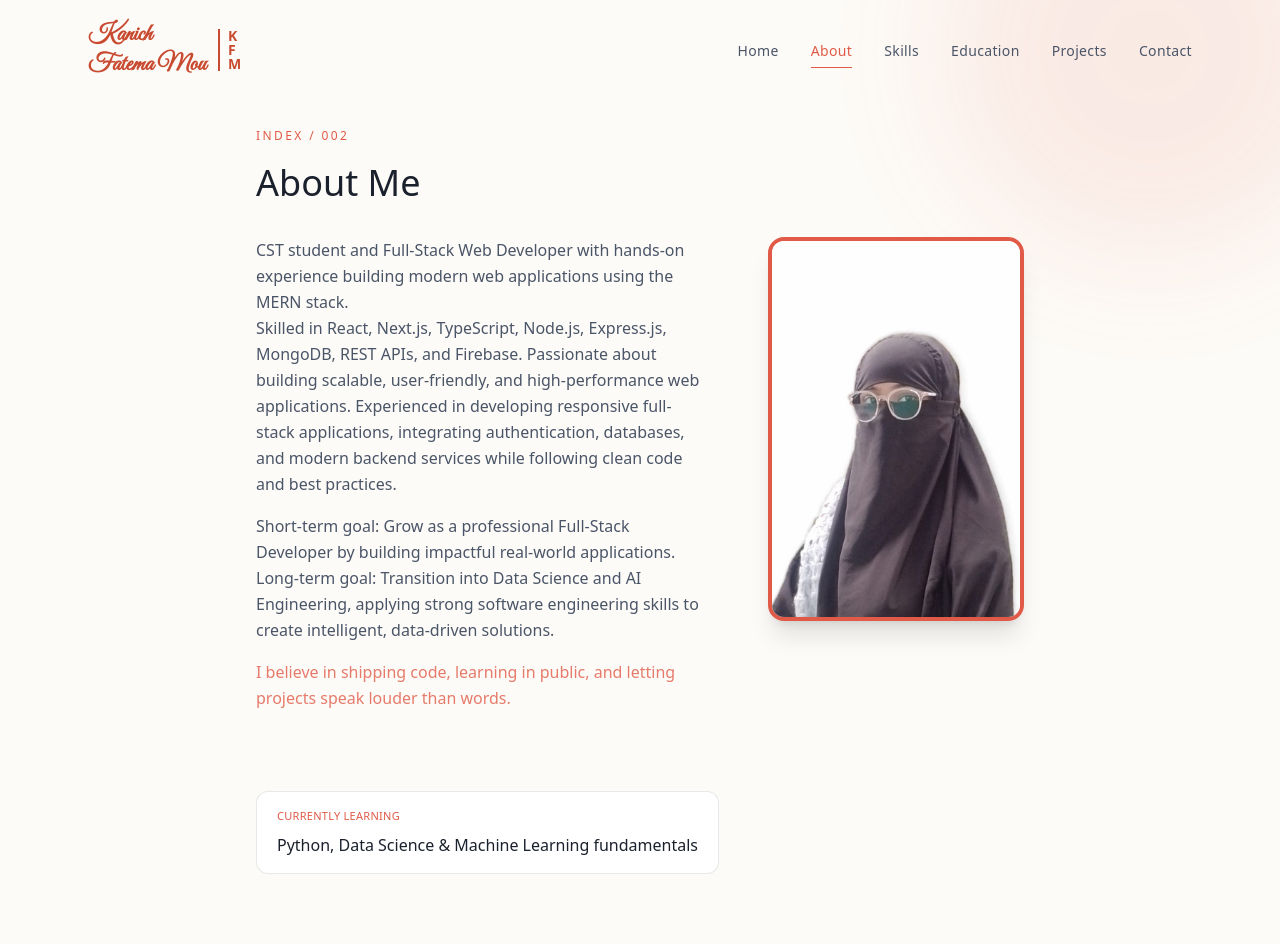
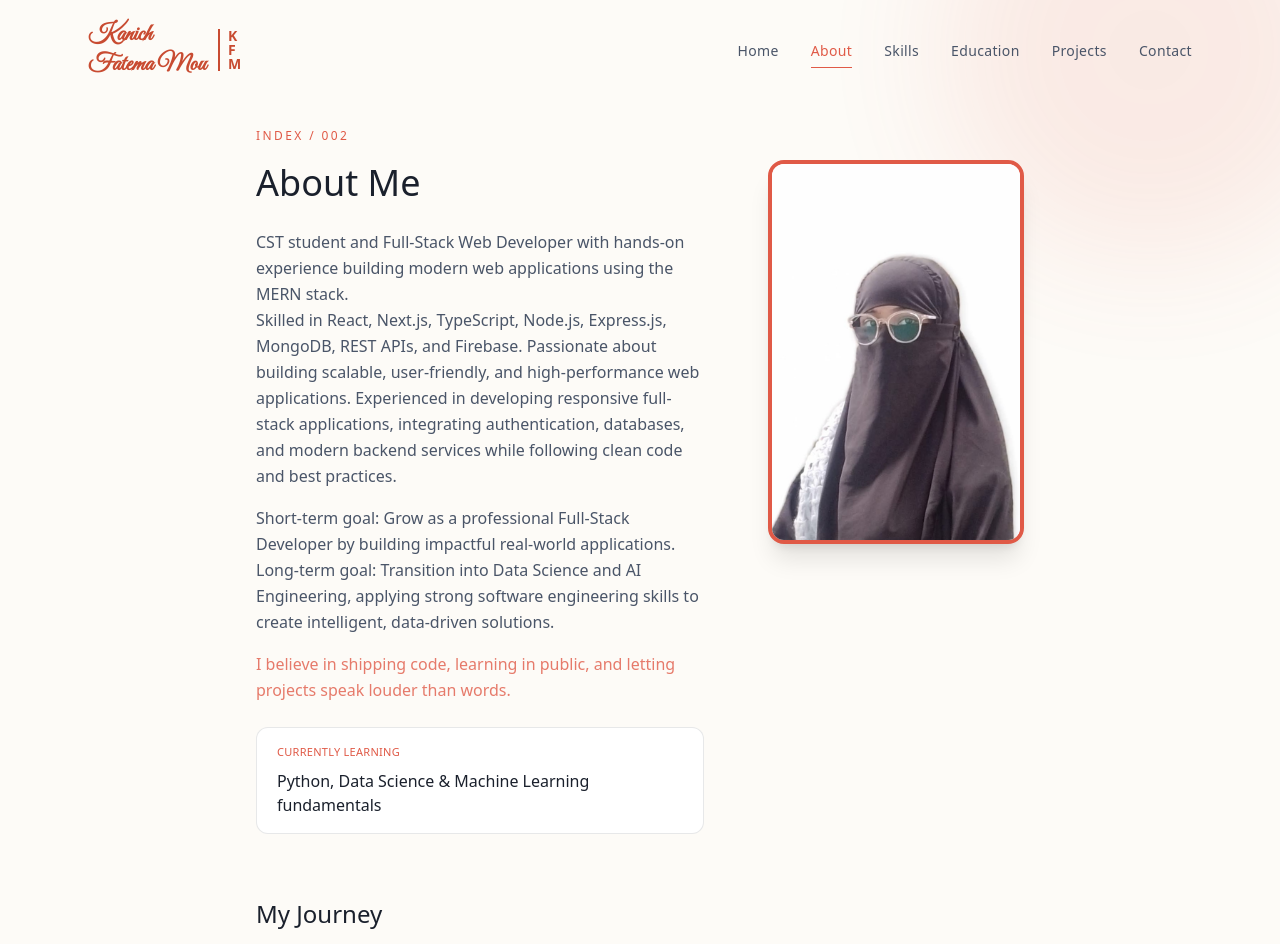
Before and after one commit to mouislambd/portfolio, a Next.js app: page /about in a window 1280 px wide. Shown: the top 944 px of the page. Built offline with nearby package versions, Linux system fonts and the light colour scheme; a web font is replaced by a local one.

Commit message:
about section updated

```diff
--- a/components/About.tsx
+++ b/components/About.tsx
@@ -70,15 +70,14 @@ export default function About() {
                     INDEX / 002
                 </motion.span>
 
-                <motion.h1
-                    variants={item}
-                    className="font-display text-3xl sm:text-4xl font-medium leading-tight text-[#1A202C] mb-8"
-                >
-                    About Me
-                </motion.h1>
-
                 <motion.div variants={item} className="flex flex-col md:flex-row justify-between items-start gap-12 md:gap-16 mb-10">
-                    <div className="w-full md:w-7/12 flex flex-col gap-4">
+                    <div className="w-full md:w-7/12 flex flex-col gap-6">
+                        <motion.h1
+                            variants={item}
+                            className="font-display text-3xl sm:text-4xl font-medium leading-tight text-[#1A202C]"
+                        >
+                            About Me
+                        </motion.h1>
                         <div className="space-y-4 text-[#4A5568] text-sm sm:text-base leading-relaxed">
                             <p>
                                 CST student and Full-Stack Web Developer with hands-on experience building modern web applications using the MERN stack. <br />
@@ -94,6 +93,17 @@ export default function About() {
                                 projects speak louder than words.
                             </p>
                         </div>
+                        <motion.div
+                            variants={item}
+                            className="inline-flex flex-col gap-2 bg-white border border-[#1A202C]/10 rounded-xl px-5 py-4 w-full"
+                        >
+                            <span className="font-mono text-[11px] tracking-wide text-[#E05A47]">
+                                CURRENTLY LEARNING
+                            </span>
+                            <span className="text-[#1A202C] text-sm sm:text-base">
+                                Python, Data Science &amp; Machine Learning fundamentals
+                            </span>
+                        </motion.div>
                     </div>
 
                     <div className="w-full md:w-4/12 flex justify-end items-start shrink-0">
@@ -107,18 +117,6 @@ export default function About() {
                             />
                         </div>
                     </div>
-                </motion.div>
-
-                <motion.div
-                    variants={item}
-                    className="mt-10 inline-flex flex-col gap-2 bg-white border border-[#1A202C]/10 rounded-xl px-5 py-4"
-                >
-                    <span className="font-mono text-[11px] tracking-wide text-[#E05A47]">
-                        CURRENTLY LEARNING
-                    </span>
-                    <span className="text-[#1A202C] text-sm sm:text-base">
-                        Python, Data Science &amp; Machine Learning fundamentals
-                    </span>
                 </motion.div>
 
                 <motion.div variants={item} className="mt-16">
```
